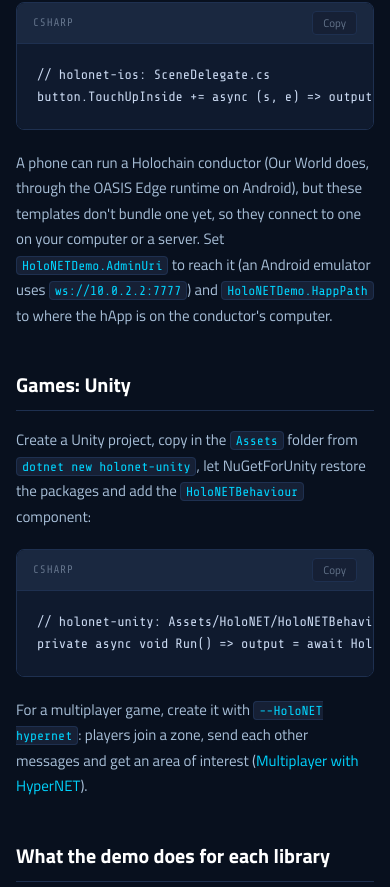
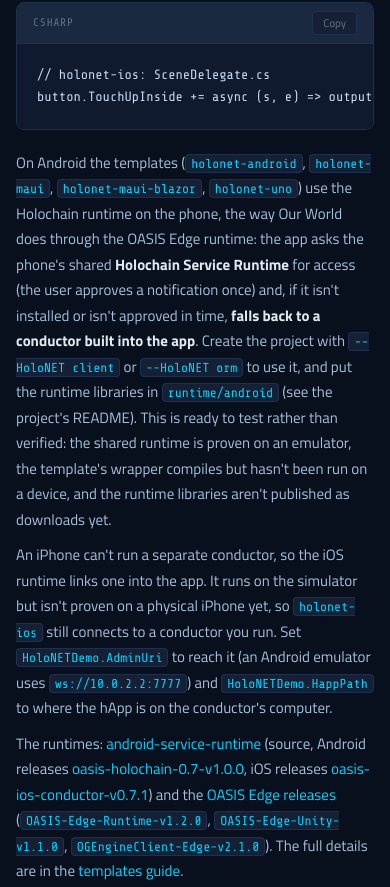
Before and after one commit to NextGenSoftwareUK/HoloNETLearnWebsite, a website: page tutorials/07-a-template-for-every-app.html in a window 390 px wide. Shown: the part 2854-3741 px from the top of the page. Drawn offline with nearby package versions, Linux system fonts and the light colour scheme.

Commit message:
Link the Android/iOS Holochain runtimes and OASIS Edge; Android templates use the phone runtime

```diff
--- a/tutorials/07-a-template-for-every-app.html
+++ b/tutorials/07-a-template-for-every-app.html
@@ -116,8 +116,9 @@ button.Click += async (s, e) =&gt; output.Text = await HoloNETDemos.HoloNETDemo.
 <div class="code-block"><div class="code-block-header"><span class="code-lang">csharp</span><button class="copy-btn">Copy</button></div><pre>// holonet-ios: SceneDelegate.cs
 button.TouchUpInside += async (s, e) =&gt; output.Text = await HoloNETDemos.HoloNETDemo.RunAsync ();
 </pre></div>
-<p>A phone can run a Holochain conductor (Our World does, through the OASIS Edge runtime on Android), but these templates don't bundle one yet, so they connect to one on your computer or a server. Set <code>HoloNETDemo.AdminUri</code> to reach it (an Android emulator uses <code>ws://10.0.2.2:7777</code>)
-and <code>HoloNETDemo.HappPath</code> to where the hApp is on the conductor's computer.</p>
+<p>On Android the templates (<code>holonet-android</code>, <code>holonet-maui</code>, <code>holonet-maui-blazor</code>, <code>holonet-uno</code>) use the Holochain runtime on the phone, the way Our World does through the OASIS Edge runtime: the app asks the phone's shared <strong>Holochain Service Runtime</strong> for access (the user approves a notification once) and, if it isn't installed or isn't approved in time, <strong>falls back to a conductor built into the app</strong>. Create the project with <code>--HoloNET client</code> or <code>--HoloNET orm</code> to use it, and put the runtime libraries in <code>runtime/android</code> (see the project's README). This is ready to test rather than verified: the shared runtime is proven on an emulator, the template's wrapper compiles but hasn't been run on a device, and the runtime libraries aren't published as downloads yet.</p>
+<p>An iPhone can't run a separate conductor, so the iOS runtime links one into the app. It runs on the simulator but isn't proven on a physical iPhone yet, so <code>holonet-ios</code> still connects to a conductor you run. Set <code>HoloNETDemo.AdminUri</code> to reach it (an Android emulator uses <code>ws://10.0.2.2:7777</code>) and <code>HoloNETDemo.HappPath</code> to where the hApp is on the conductor's computer.</p>
+<p>The runtimes: <a href="https://github.com/NextGenSoftwareUK/android-service-runtime">android-service-runtime</a> (source, Android releases <a href="https://github.com/NextGenSoftwareUK/android-service-runtime/releases/tag/oasis-holochain-0.7-v1.0.0">oasis-holochain-0.7-v1.0.0</a>, iOS releases <a href="https://github.com/NextGenSoftwareUK/android-service-runtime/releases/tag/oasis-ios-conductor-v0.7.1">oasis-ios-conductor-v0.7.1</a>) and the <a href="https://github.com/NextGenSoftwareUK/OASIS/releases">OASIS Edge releases</a> (<code>OASIS-Edge-Runtime-v1.2.0</code>, <code>OASIS-Edge-Unity-v1.1.0</code>, <code>OGEngineClient-Edge-v2.1.0</code>). The full details are in the <a href="https://docs.holonet.oasisomniverse.one/templates#running-on-mobile-and-in-the-browser">templates guide</a>.</p>
 <h2 id="games-unity">Games: Unity</h2>
 <p>Create a Unity project, copy in the <code>Assets</code> folder from <code>dotnet new holonet-unity</code>, let NuGetForUnity restore the packages and add the <code>HoloNETBehaviour</code> component:</p>
 <div class="code-block"><div class="code-block-header"><span class="code-lang">csharp</span><button class="copy-btn">Copy</button></div><pre>// holonet-unity: Assets/HoloNET/HoloNETBehaviour.cs
```
